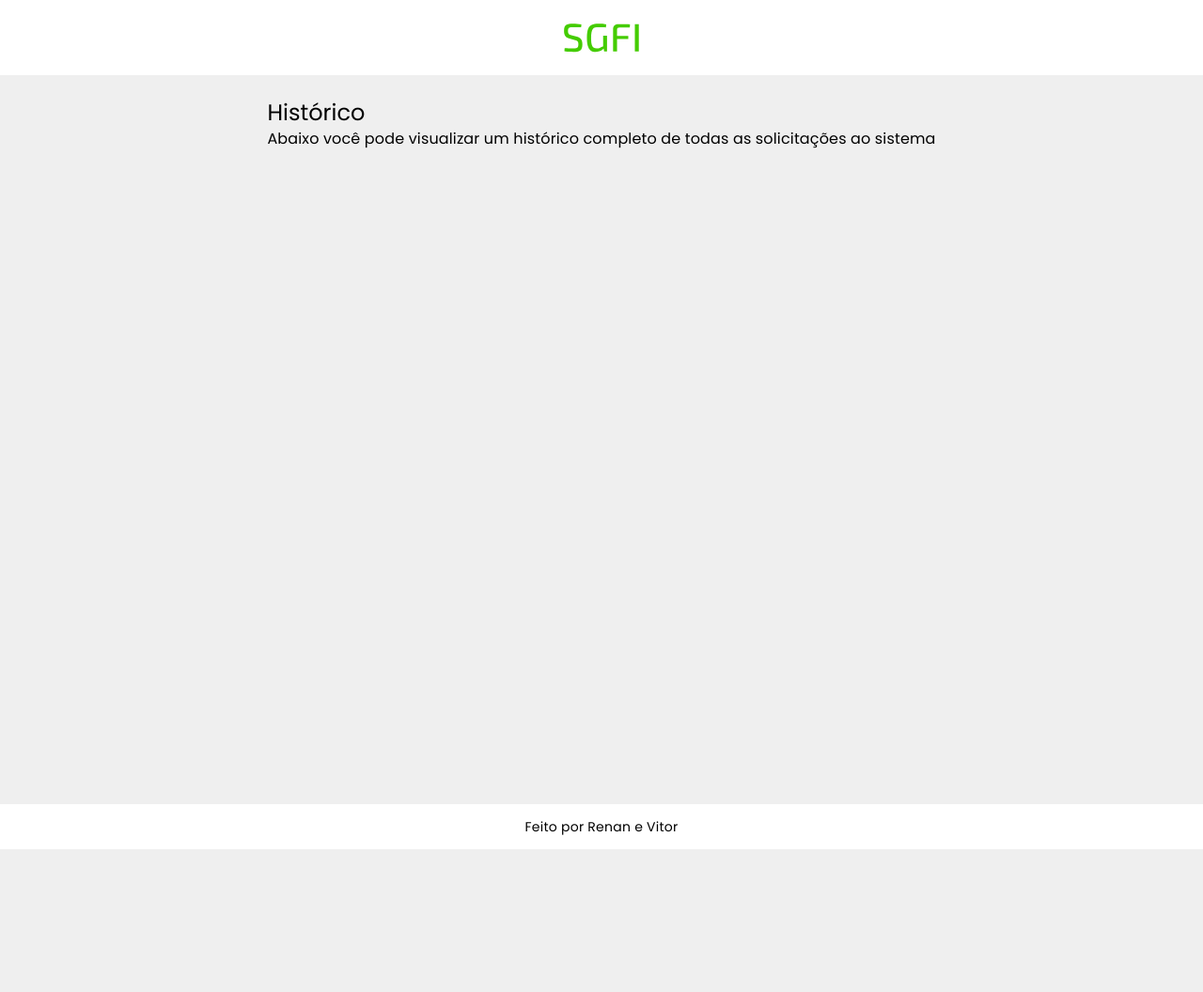
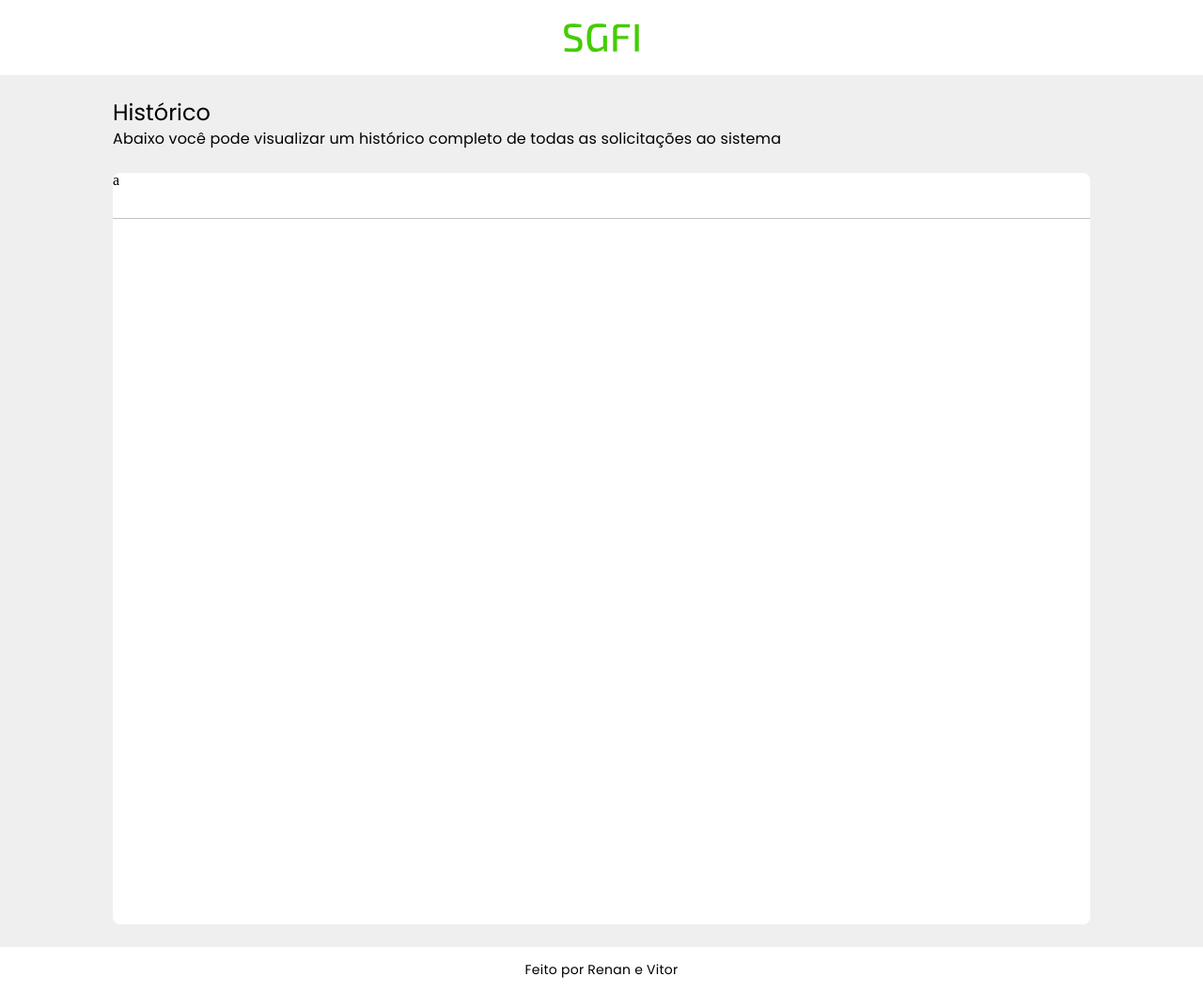
Before and after one commit to RenanMaestrya/SGFI, a Django app: page /history/ in a window 1280 px wide. Shown: the whole page at 94% size. Before the commit the page ends 904 px from the top, so only its background shows below. Run offline with Django 4.2, Linux system fonts and the light colour scheme.

Commit message:
historico sendo feito

```diff
--- a/SGFI/static/css/pages/history.css
+++ b/SGFI/static/css/pages/history.css
@@ -0,0 +1,22 @@
+.general {
+    display: flex;
+    height: 100vh;
+    width: 100%;
+    flex-direction: row;
+    background-color: var(--neutral-white);
+    justify-content: flex-start;
+    border-radius: 8px;
+    gap: 16px
+}
+.title {
+    margin-bottom: 24px;
+    align-self: flex-start;
+}
+
+.table-header {
+    width: 100%;
+    height: 48px;
+    display: flex;
+    flex-direction: row;
+    border-bottom: 1px solid var(--neutral-300);
+}
--- a/SGFI/templates/apps/core/pages/history.html
+++ b/SGFI/templates/apps/core/pages/history.html
@@ -23,7 +23,10 @@
             <h5 class="subtitle-1">Abaixo você pode visualizar um histórico completo de todas as solicitações ao sistema</h5>
         </div>
         <main class="global-container ">
+            <div class="general ">
+                <div class="table-header"><span>a</span></div>
 
+            </div>
 
         </main>
     </div>
```
